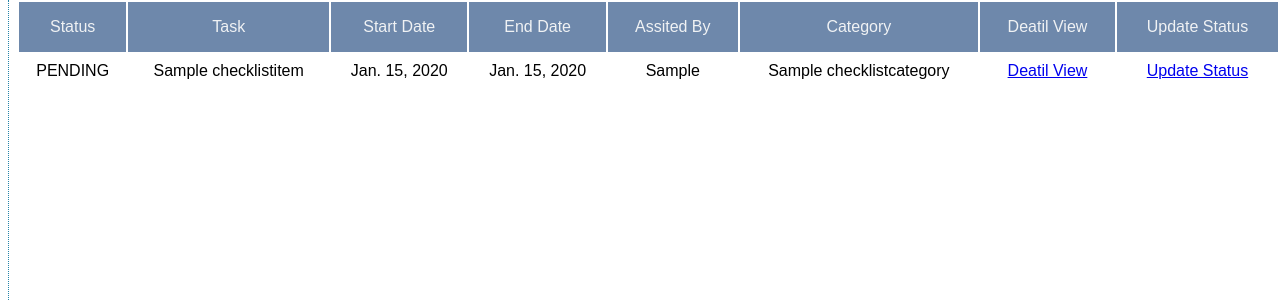
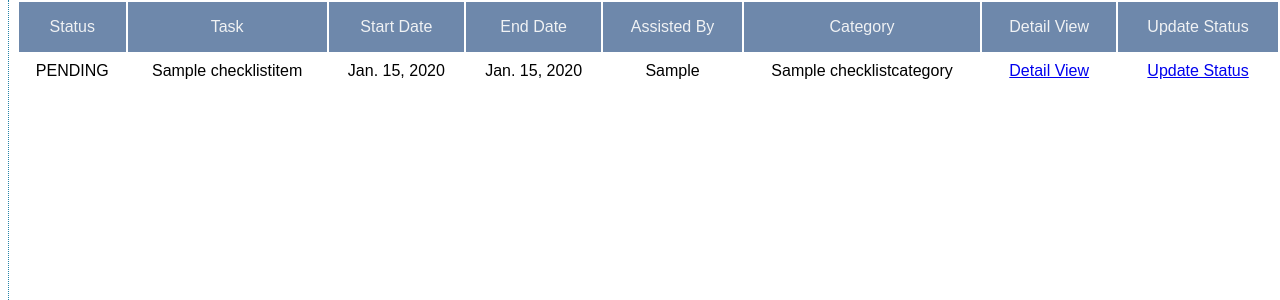
Before and after one commit to CoreAxis-Development/Estate-Manager, a Django app: page /checklist/statusitemlist/ in a window 1280 px wide. Shown: the part 215-515 px from the top of the page. Run offline with Django 5.2, Linux system fonts and the light colour scheme; a user stored in the database is signed in; tables that the repository leaves empty hold one stand-in row (values such as "Sample post").

Commit message:
Fixed spelling

```diff
--- a/templates/CheckList/item_list_view.html
+++ b/templates/CheckList/item_list_view.html
@@ -10,9 +10,9 @@
                 <div class="bar-inner">25%</div>
             </div> -->
     <table>
-    <tr><th>Status</th><th>Task</th><th>Start Date</th><th>End Date</th><th>Assited By</th><th>Category</th><th>Deatil View</th><th>Update Status</th></tr>
+    <tr><th>Status</th><th>Task</th><th>Start Date</th><th>End Date</th><th>Assisted By</th><th>Category</th><th>Detail View</th><th>Update Status</th></tr>
     {% for item in items %}
-    <tr><td>{{item.status}}</td><td>{{item.item.title}}</td><td>{{item.item.start_date}}</td><td>{{item.item.end_date}}</td><td>{{item.item.assisted_by}}</td><td>{{item.item.category}}</td><td><a href="{% url 'single_checlist_item_status_view' item.item.id %}">Deatil View</a></td><td><a href="{% url 'update_checklist_item' item.id %}">Update Status</a></td></tr>
+    <tr><td>{{item.status}}</td><td>{{item.item.title}}</td><td>{{item.item.start_date}}</td><td>{{item.item.end_date}}</td><td>{{item.item.assisted_by}}</td><td>{{item.item.category}}</td><td><a href="{% url 'single_checlist_item_status_view' item.item.id %}">Detail View</a></td><td><a href="{% url 'update_checklist_item' item.id %}">Update Status</a></td></tr>
         {% endfor %}
 </table>
 
```
